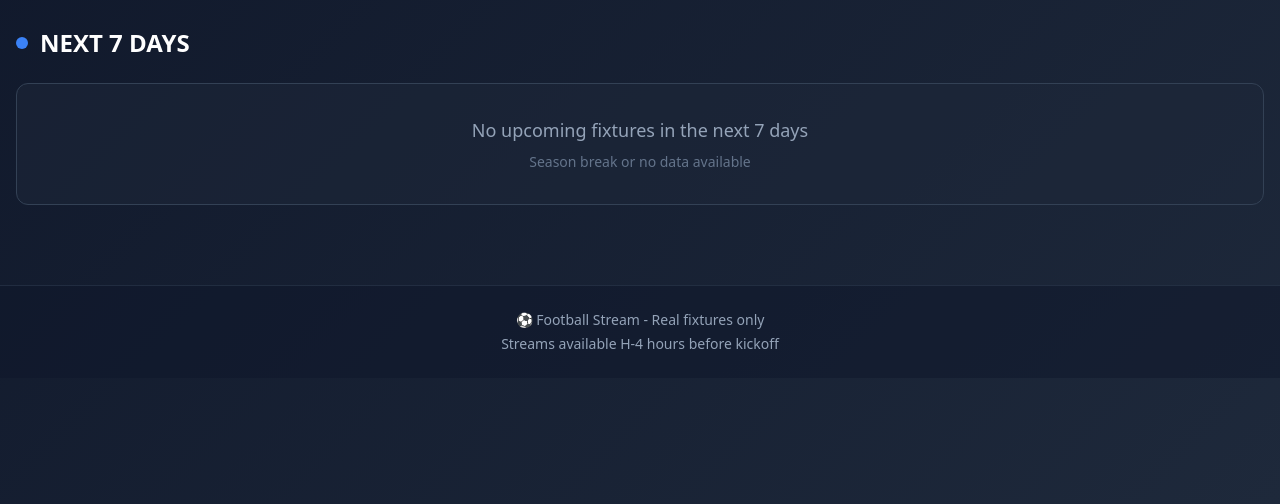
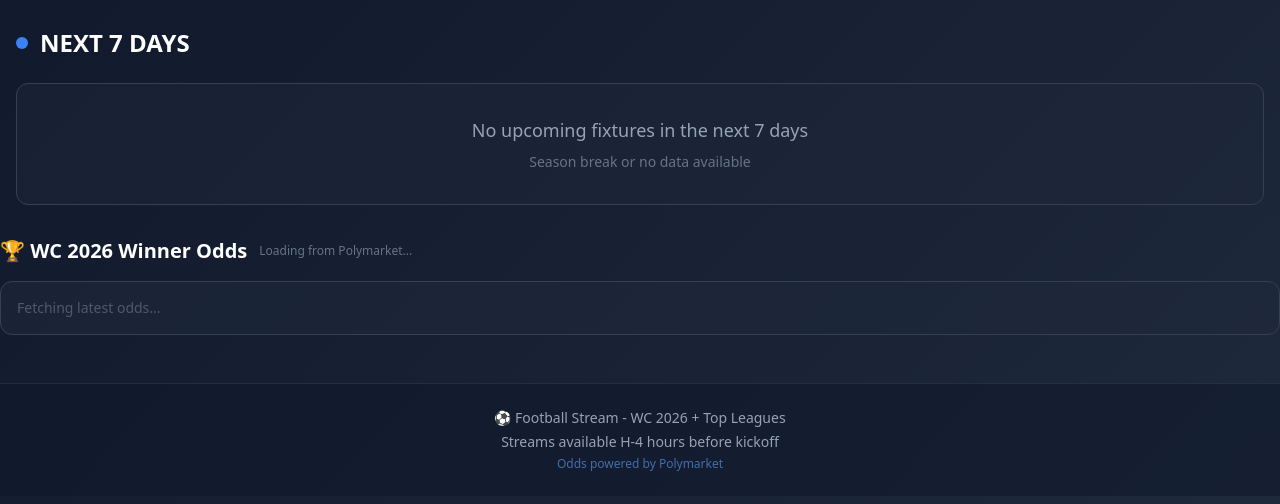
Before and after one commit to tiarh/football-stream, a Node project: template views/index.ejs in a window 1280 px wide. Shown: the part 296-800 px from the top of the page. Run offline with Node 20 templates, Linux system fonts and the light colour scheme; the template is opened without the code that fills it, so the values that code supplies are empty; some libraries are stand-ins or nearby versions.

Commit message:
feat: WC 2026 winner odds via Polymarket API + odds section on homepage

```diff
--- a/src/server.js
+++ b/src/server.js
@@ -92,15 +92,46 @@ app.post('/api/report', (req, res) => {
   }
 });
 
-// API: Get all matches (for testing)
-app.get('/api/matches', (req, res) => {
+// API: Get WC 2026 winner odds from Polymarket
+const fs = require('fs');
+const ODDS_FILE = '/root/football-stream/data/poly-odds.json';
+
+app.get('/api/odds', (req, res) => {
   try {
-    const live = Database.getLiveMatches();
-    const upcoming = Database.getUpcomingMatches();
-    res.json({ live, upcoming, total: live.length + upcoming.length });
+    // Dynamic fetch from Polymarket to get live odds
+    const https = require('https');
+    https.get('https://gamma-api.polymarket.com/markets?tagSlug=sports&limit=300&closed=false', (apiRes) => {
+      let data = '';
+      apiRes.on('data', chunk => data += chunk);
+      apiRes.on('end', () => {
+        try {
+          const markets = JSON.parse(data);
+          const odds = {};
+          for (const m of markets) {
+            const q = m.question || '';
+            if (!q.includes('2026 FIFA World Cup') || !q.includes(' win ')) continue;
+            const team = q.replace('Will ','').replace(' win the 2026 FIFA World Cup?','');
+            const prices = JSON.parse(m.outcomePrices || '[]');
+            if (prices.length < 2) continue;
+            odds[team] = {
+              yesPrice: prices[0],
+              noPrice: prices[1],
+              decimalOdds: prices[0] > 0 ? (1/parseFloat(prices[0])).toFixed(2) : null,
+              impliedProb: (parseFloat(prices[0])*100).toFixed(1) + '%',
+              volume: m.volume,
+              slug: m.slug,
+            };
+          }
+          // Sort by probability
+          const sorted = Object.entries(odds).sort((a,b) => parseFloat(b[1].yesPrice) - parseFloat(a[1].yesPrice));
+          res.json({ updatedAt: new Date().toISOString(), source: 'polymarket', odds: Object.fromEntries(sorted) });
+        } catch {
+          res.status(500).json({ error: 'Failed to parse odds data' });
+        }
+      });
+    }).on('error', () => res.status(500).json({ error: 'Failed to fetch from Polymarket' }));
   } catch (err) {
-    console.error('API matches error:', err);
-    res.status(500).json({ error: 'Failed to fetch matches' });
+    res.status(500).json({ error: err.message });
   }
 });
 
--- a/views/index.ejs
+++ b/views/index.ejs
@@ -119,17 +119,61 @@
     </section>
   </main>
 
+  <!-- WC 2026 Winner Odds -->
+  <section class="mb-8">
+    <div class="flex items-center gap-3 mb-4">
+      <h2 class="text-xl font-bold">🏆 WC 2026 Winner Odds</h2>
+      <span class="text-xs text-slate-500" id="odds-meta">Loading from Polymarket...</span>
+    </div>
+    <div class="bg-slate-800/60 rounded-xl border border-slate-700 p-4">
+      <div id="odds-container" class="space-y-0">
+        <div class="text-slate-500 text-sm animate-pulse">Fetching latest odds...</div>
+      </div>
+    </div>
+  </section>
+
   <!-- Footer -->
   <footer class="border-t border-slate-700/50 bg-slate-900/50 mt-12">
     <div class="max-w-7xl mx-auto px-4 py-6 text-center text-slate-400 text-sm">
-      <p>⚽ Football Stream - Real fixtures only</p>
+      <p>⚽ Football Stream - WC 2026 + Top Leagues</p>
       <p class="mt-1">Streams available H-4 hours before kickoff</p>
+      <p class="mt-1 text-blue-400/60 text-xs">Odds powered by Polymarket</p>
     </div>
   </footer>
 
   <script>
     // Auto-refresh every 60 seconds for live matches
     setTimeout(() => location.reload(), 60000);
+
+    // Load WC 2026 winner odds from Polymarket
+    async function loadOdds() {
+      try {
+        const res = await fetch('/api/odds');
+        const data = await res.json();
+        const container = document.getElementById('odds-container');
+        if (!container || !data.odds) return;
+
+        const top10 = Object.entries(data.odds).slice(0, 10);
+        container.innerHTML = top10.map(([team, o]) => `
+          <div class="flex items-center justify-between py-1.5">
+            <span class="text-white font-medium text-sm">${team}</span>
+            <div class="flex items-center gap-3">
+              <span class="text-blue-400 text-xs font-mono">${o.impliedProb}</span>
+              <span class="text-green-400 text-xs font-mono">${o.decimalOdds}x</span>
+            </div>
+          </div>
+        `).join('');
+
+        const meta = document.getElementById('odds-meta');
+        if (meta && data.updatedAt) {
+          meta.textContent = 'Odds via Polymarket · ' + new Date(data.updatedAt).toLocaleTimeString();
+        }
+      } catch (e) {
+        console.error('Failed to load odds:', e);
+      }
+    }
+    loadOdds();
+    setInterval(loadOdds, 120000); // refresh every 2 min
   </script>
 </body>
 </html>
```
Also changed, not shown: scripts/init-db.js (+16 -16 lines).
